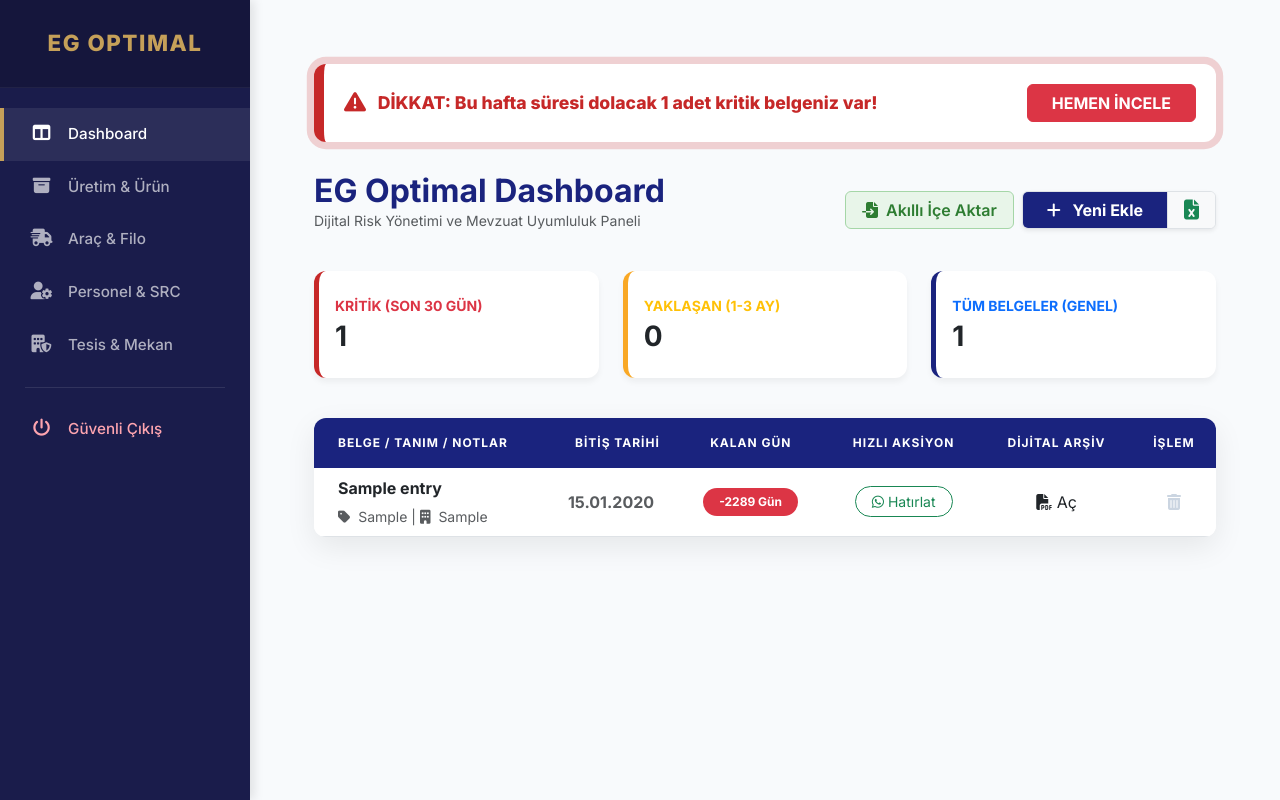
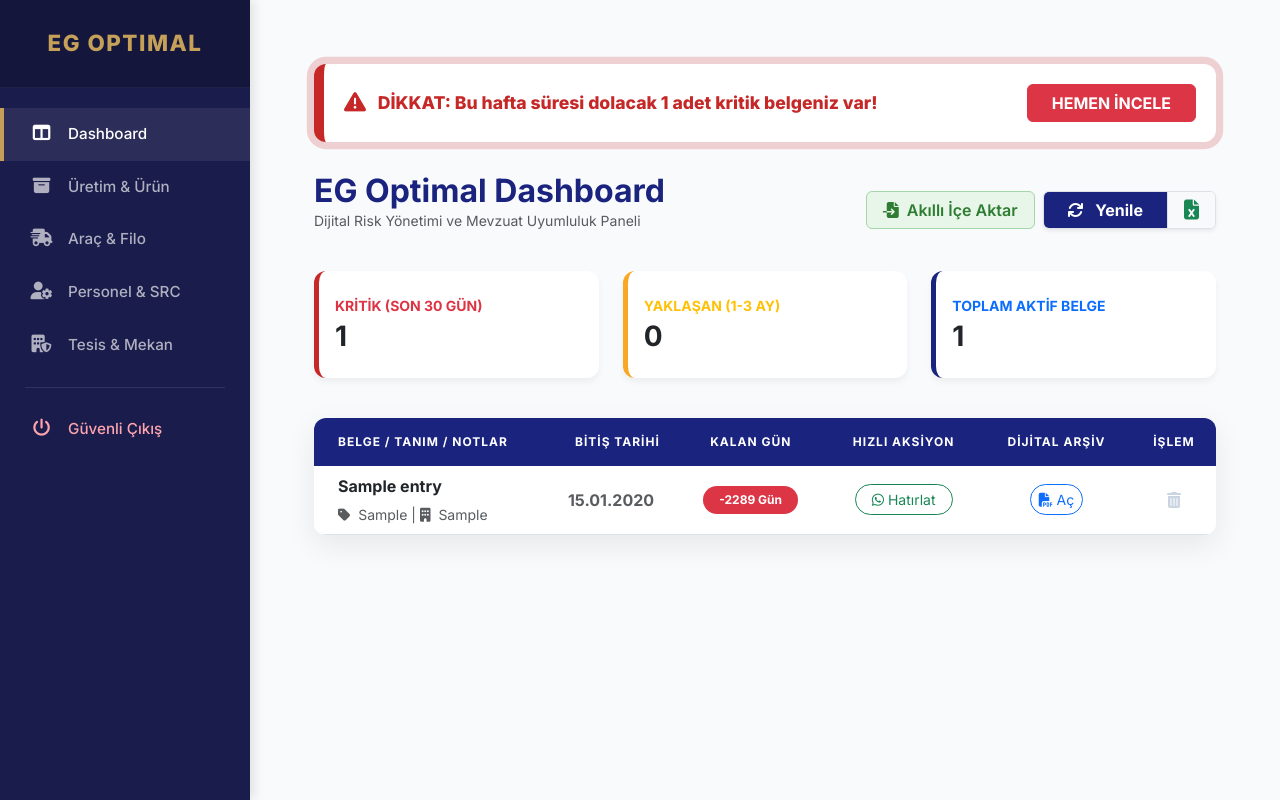
Before and after one commit to eguldr/sertifika-takip, a Flask app: page /dashboard in a window 1280 px wide. Run offline with Flask 3, Linux system fonts and the light colour scheme; a user stored in the database is signed in; tables that the repository leaves empty hold one stand-in row (values such as "Sample post").

Commit message:
Update dashboard.html

```diff
--- a/templates/dashboard.html
+++ b/templates/dashboard.html
@@ -16,15 +16,9 @@
     .table thead th { background-color: var(--navy-primary); color: white; border: none; font-size: 0.75rem; padding: 15px; text-transform: uppercase; letter-spacing: 1px; }
 
     .emergency-box {
-        background: white;
-        border-left: 10px solid var(--danger-red);
-        border-radius: 12px;
-        display: flex;
-        align-items: center;
-        justify-content: space-between;
-        padding: 20px;
-        margin-bottom: 30px;
-        box-shadow: 0 4px 15px rgba(198, 40, 40, 0.2);
+        background: white; border-left: 10px solid var(--danger-red); border-radius: 12px;
+        display: flex; align-items: center; justify-content: space-between;
+        padding: 20px; margin-bottom: 30px; box-shadow: 0 4px 15px rgba(198, 40, 40, 0.2);
     }
     .emergency-text { color: var(--danger-red); font-weight: 800; font-size: 1.1rem; }
 
@@ -35,28 +29,14 @@
         100% { box-shadow: 0 0 0 0 rgba(198, 40, 40, 0); }
     }
 
-    .btn-excel-import {
-        background: #e8f5e9;
-        color: #2e7d32;
-        border: 1px solid #a5d6a7;
-        font-weight: 600;
-        transition: 0.3s;
-    }
-    .btn-excel-import:hover { background: #c8e6c9; }
-
-    .btn-delete-row {
-        color: #cbd5e1;
-        transition: 0.2s;
-        border: none;
-        background: none;
-        padding: 5px 10px;
-    }
+    .btn-excel-import { background: #e8f5e9; color: #2e7d32; border: 1px solid #a5d6a7; font-weight: 600; }
+    .btn-delete-row { color: #cbd5e1; transition: 0.2s; border: none; background: none; }
     .btn-delete-row:hover { color: var(--danger-red); }
 </style>
 
 <div class="container-fluid py-4">
 
-    {# KRİTİK UYARI BARI #}
+    {# 🚨 KRİTİK UYARI BARI #}
     {% set bu_hafta = sertifikalar|selectattr('expiry_date', 'le', bugun + timedelta(days=7))|list %}
     {% if bu_hafta|length > 0 %}
     <div class="emergency-box animate-pulse">
@@ -71,14 +51,13 @@
     <div class="d-flex justify-content-between align-items-center mb-4">
         <div>
             <h2 class="fw-bold" style="color: var(--navy-primary); margin-bottom: 0;">
-                EG Optimal Dashboard {% if current_cat %} - {{ current_cat }}{% endif %}
+                EG Optimal Dashboard {% if current_user.email == 'erhanadea@gmail.com' %}(GLOBAL RADAR){% endif %}
             </h2>
             <p class="text-muted small">Dijital Risk Yönetimi ve Mevzuat Uyumluluk Paneli</p>
         </div>
 
         <div class="d-flex align-items-center gap-2">
-            {# EXCEL IMPORT - Branş bilgisini korur #}
-            <form action="{{ url_for('import_excel', cat=current_cat) }}" method="POST" enctype="multipart/form-data" class="d-inline">
+            <form action="{{ url_for('import_excel') }}" method="POST" enctype="multipart/form-data" class="d-inline">
                 <input type="file" name="excel_file" id="excel_file_input" style="display:none" onchange="this.form.submit()">
                 <button type="button" class="btn btn-excel-import px-3" onclick="document.getElementById('excel_file_input').click()">
                     <i class="fas fa-file-import me-1"></i> Akıllı İçe Aktar
@@ -86,9 +65,8 @@
             </form>
 
             <div class="d-flex border rounded bg-white shadow-sm overflow-hidden">
-                {# YENİ EKLE - Seni detaylı kayıt sayfasına uçurur #}
-                <a href="{{ url_for('kayit_ekle', cat=current_cat if current_cat else 'Uretim') }}" class="btn btn-primary border-0 rounded-0 px-4 fw-bold" style="background-color: var(--navy-primary);">
-                    <i class="fas fa-plus me-2"></i> Yeni Ekle
+                <a href="{{ url_for('dashboard') }}" class="btn btn-primary border-0 rounded-0 px-4 fw-bold" style="background-color: var(--navy-primary);">
+                    <i class="fas fa-sync me-2"></i> Yenile
                 </a>
                 <a href="{{ url_for('export_excel') }}" class="btn btn-light border-0 rounded-0 px-3 border-start">
                     <i class="fas fa-file-excel text-success fa-lg"></i>
@@ -97,7 +75,7 @@
         </div>
     </div>
 
-    {# İSTATİSTİK KARTLARI #}
+    {# 📊 İSTATİSTİK KARTLARI #}
     <div class="row mb-4">
         <div class="col-md-4 mb-3" onclick="filterTable('danger')">
             <div class="card h-100 py-2 bg-white" style="border-left: 5px solid #c62828;">
@@ -118,28 +96,28 @@
         <div class="col-md-4 mb-3" onclick="filterTable('all')">
             <div class="card h-100 py-2 bg-white" style="border-left: 5px solid var(--navy-primary);">
                 <div class="card-body">
-                    <div class="small fw-bold text-primary text-uppercase mb-1">TÜM BELGELER ({{ current_cat if current_cat else 'Genel' }})</div>
+                    <div class="small fw-bold text-primary text-uppercase mb-1">TOPLAM AKTİF BELGE</div>
                     <div class="h3 mb-0 fw-bold">{{ sertifikalar|length }}</div>
                 </div>
             </div>
         </div>
     </div>
 
-    {# ANA TABLO #}
-    <div class="table-container" id="tabloBolumu">
+    {# 🛡️ ANA TABLO #}
+    <div class="table-container">
         <div class="table-responsive">
             <table class="table table-hover mb-0" id="sertifikaTable">
                 <thead>
                     <tr>
-                        <th class="ps-4 py-3">Belge / Tanım / Notlar</th>
-                        <th class="py-3">Bitiş Tarihi</th>
-                        <th class="py-3">Kalan Gün</th>
-                        <th class="text-center py-3">Hızlı Aksiyon</th>
-                        <th class="text-center py-3">Dijital Arşiv</th>
-                        <th class="text-center py-3">İşlem</th>
+                        <th class="ps-4">Belge / Tanım / Notlar</th>
+                        <th>Bitiş Tarihi</th>
+                        <th>Kalan Gün</th>
+                        <th class="text-center">Hızlı Aksiyon</th>
+                        <th class="text-center">Dijital Arşiv</th>
+                        <th class="text-center">İşlem</th>
                     </tr>
                 </thead>
-                <tbody style="background-color: white;">
+                <tbody>
                     {% for s in sertifikalar %}
                     {% set kalan = (s.expiry_date - bugun).days %}
                     {% set status = 'danger' if kalan <= 30 else 'warning' if kalan <= 90 else 'success' %}
@@ -147,8 +125,8 @@
                         <td class="ps-4 align-middle">
                             <span class="fw-bold d-block mb-1 text-navy">{{ s.title }}</span>
                             <small class="text-muted">
-                                <i class="fas fa-tag me-1"></i> {{ s.category or 'Genel' }} |
-                                <i class="fas fa-building me-1"></i> {{ s.firma_adi or 'Bilinmiyor' }}
+                                <i class="fas fa-tag me-1"></i> {{ s.category }} |
+                                <i class="fas fa-building me-1"></i> {{ s.firma_adi }}
                             </small>
                         </td>
                         <td class="align-middle text-muted fw-bold">{{ s.expiry_date.strftime('%d.%m.%Y') }}</td>
@@ -158,25 +136,18 @@
                             </span>
                         </td>
                         <td class="align-middle text-center">
-                            {% if s.whatsapp_no %}
-                            <a href="https://wa.me/{{ s.whatsapp_no }}?text=Sertifika Hatırlatması: {{ s.title }} belgeniz için son {{ kalan }} gün!"
-                               class="btn btn-sm btn-outline-success rounded-pill px-3" target="_blank">
-                               <i class="fab fa-whatsapp"></i> Hatırlat
+                            <a href="https://wa.me/{{ s.whatsapp_no or '' }}" class="btn btn-sm btn-outline-success rounded-pill px-3" target="_blank">
+                                <i class="fab fa-whatsapp"></i> Hatırlat
                             </a>
-                            {% else %}
-                            <span class="text-muted small">No Yok</span>
-                            {% endif %}
                         </td>
                         <td class="align-middle text-center">
                             {% if s.belge_url %}
-                                {% if s.belge_url and 'http' in s.belge_url %}
-                                    <a href="{{ s.belge_url }}" target="_blank">Belge Aç</a>
-                                {% endif %}
+                                <a href="{{ s.belge_url }}" target="_blank" class="btn btn-sm btn-outline-primary rounded-pill">
                                     <i class="fas fa-file-pdf"></i> Aç
                                 </a>
                             {% else %}
                                 <form action="{{ url_for('upload_belge', entry_id=s.id) }}" method="POST" enctype="multipart/form-data" class="m-0">
-                                    <label class="mb-0" style="cursor: pointer;">
+                                    <label style="cursor: pointer;">
                                         <i class="fas fa-cloud-upload-alt fa-lg text-secondary"></i>
                                         <input type="file" name="file" onchange="this.form.submit()" style="display: none;">
                                     </label>
@@ -184,10 +155,8 @@
                             {% endif %}
                         </td>
                         <td class="align-middle text-center">
-                            <a href="{{ url_for('delete_entry', id=s.id) }}"
-                               class="btn-delete-row"
-                               onclick="return confirm('Bu belgeyi branş listesinden silmek istediğinize emin misiniz?')">
-                               <i class="fas fa-trash-alt"></i>
+                            <a href="{{ url_for('delete_entry', id=s.id) }}" class="btn-delete-row" onclick="return confirm('Bu belgeyi silmek istediğinize emin misiniz?')">
+                                <i class="fas fa-trash-alt"></i>
                             </a>
                         </td>
                     </tr>
```
